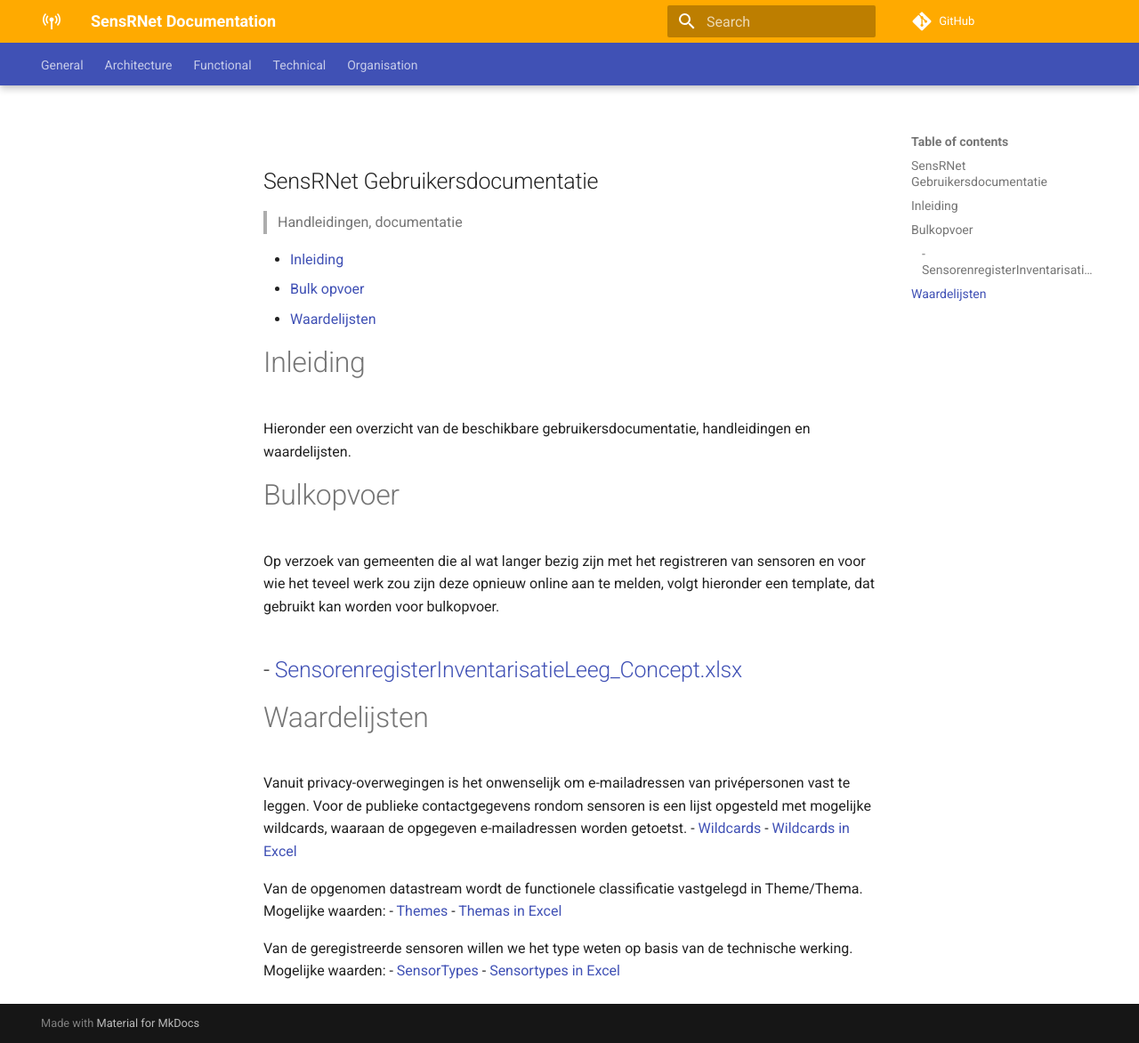
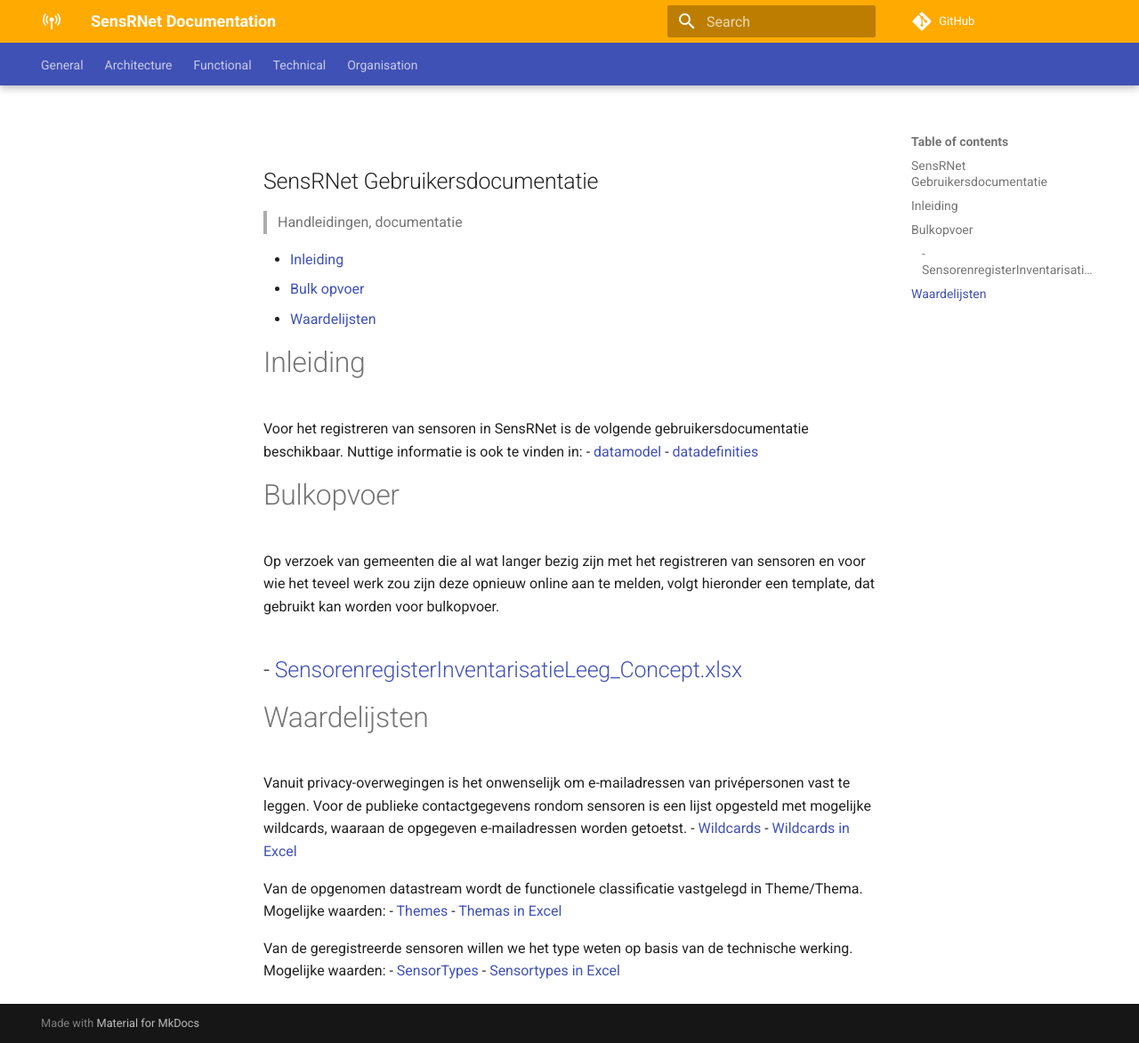
Before and after one commit to kadaster-labs/sensrnet-home, an MkDocs documentation site: the page built from docs/DocumentationNL.md, in a window 1280 px wide and 1172 px high. Shown: the whole window at 89% size. Built offline with MkDocs 1.6.1 and Material for MkDocs 9.7.7, drawn with Linux system fonts in a browser that asks for light colours; comment, search, counter and statistics services are not loaded.

Commit message:
Update DocumentationNL.md

```diff
--- a/docs/DocumentationNL.md
+++ b/docs/DocumentationNL.md
@@ -8,7 +8,9 @@
 
 Inleiding
 ============
-Hieronder een overzicht van de beschikbare gebruikersdocumentatie, handleidingen en waardelijsten.
+Voor het registreren van sensoren in SensRNet is de volgende gebruikersdocumentatie beschikbaar. Nuttige informatie is ook te vinden in:
+- [datamodel](model.md)
+- [datadefinities](definitions.rst)
 
 Bulkopvoer
 ===========
```
